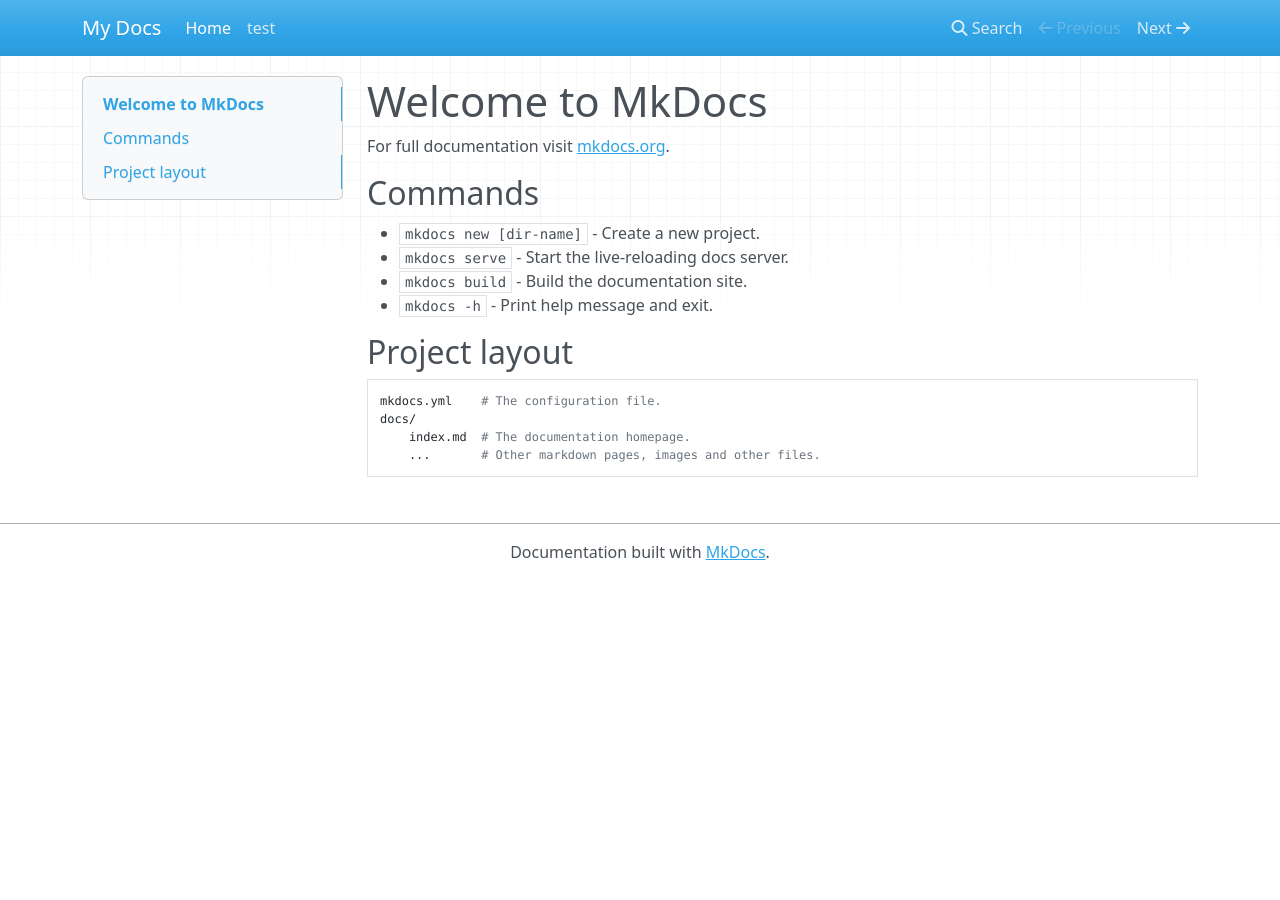
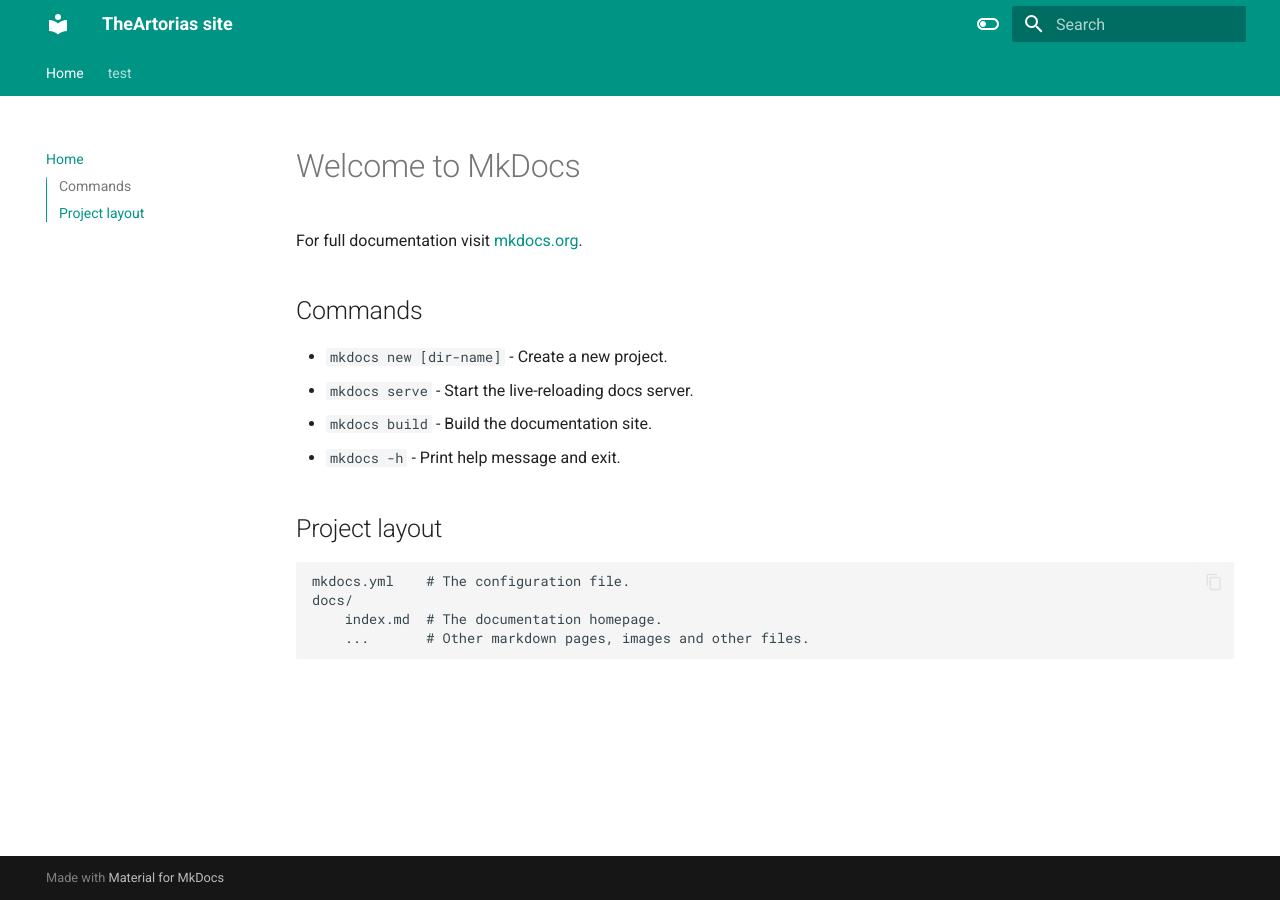
Before and after one commit to TheArtoriass/TheArtoriass.github.io, an MkDocs documentation site: the page built from docs/index.md, in a window 1280 px wide. Built offline with MkDocs 1.6.1 and Material for MkDocs 9.7.7, drawn with Linux system fonts in a browser that asks for light colours; nearby versions of some CDN libraries.

Commit message:
second update

```diff
--- a/mkdocs.yml
+++ b/mkdocs.yml
@@ -1,4 +1,40 @@
-site_name: My Docs
+site_name: TheArtorias site
+
+theme:
+  name: material
+  features:
+    - navigation.tabs
+    - navigation.sections
+    - toc.integrate
+    - navigation.top
+    - search.suggest
+    - search.highlight
+    - content.tabs.link
+    - content.code.annotation
+    - content.code.copy
+  language: en
+  palette:
+    - scheme: default
+      toggle:
+        icon: material/toggle-switch-off-outline
+        name: Switch to dark mode
+      primary: teal
+      accent: purple
+    - scheme: slate
+      toggle:
+        icon: material/toggle-switch
+        name: Switch to light mode
+      primary: teal
+      accent: lime
+
+  extra:
+  social:
+    - icon: fontawesome/brands/github-alt
+      link: https://github.com/TheArtoriass
+
+  copyright: |
+    &copy; 2023 <a href="https://github.com/james-willett"  target="_blank" rel="noopener">James Willett</a>
+
 nav :
   - Home: index.md
   - test: partie_1.md
```
